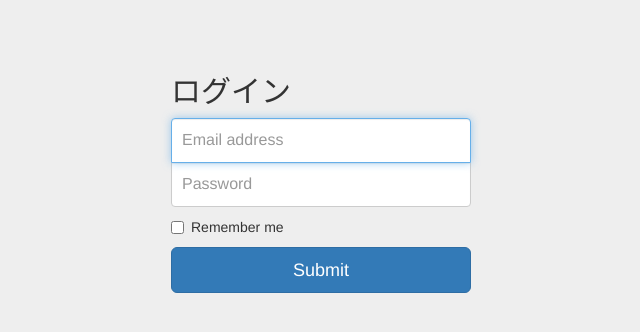
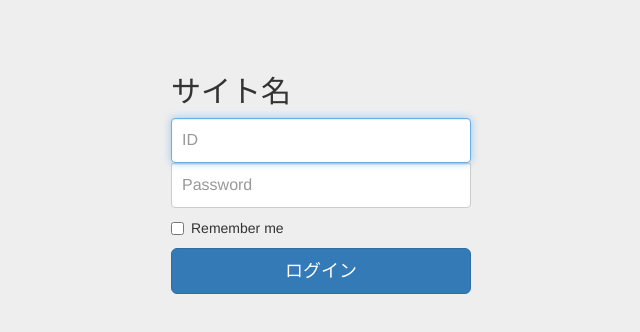
Before and after one commit to SILL-BILL/AdminTPL, a plain HTML site: page login/index.html in a window 1280 px wide. Shown: the whole page, without its empty margins (319-959 px from the left). Drawn offline with Linux system fonts and the light colour scheme.

Commit message:
none
none

```diff
--- a/login/index.html
+++ b/login/index.html
@@ -27,9 +27,9 @@
 	<div class="container">
 
 		<form class="form-signin" action="" method="post" >
-			<h2 class="form-signin-heading">ログイン</h2>
-			<label for="inputEmail" class="sr-only">Email address</label>
-			<input type="email" id="inputEmail" class="form-control" placeholder="Email address" required autofocus>
+			<h2 class="form-signin-heading">サイト名</h2>
+			<label for="inputId" class="sr-only">Email address</label>
+			<input type="text" id="inputId" class="form-control" placeholder="ID" required autofocus>
 			<label for="inputPassword" class="sr-only">Password</label>
 			<input type="password" id="inputPassword" class="form-control" placeholder="Password" required>
 			<div class="checkbox">
@@ -37,7 +37,7 @@
 					<input type="checkbox" value="remember-me"> Remember me
 				</label>
 			</div>
-			<input type="submit" class="btn btn-lg btn-primary btn-block" type="submit" name="login"　value="ログイン"　/>
+			<input type="submit" class="btn btn-lg btn-primary btn-block" name="login" value="ログイン" />
 		</form>
 
 	</div> <!-- /container -->
```
